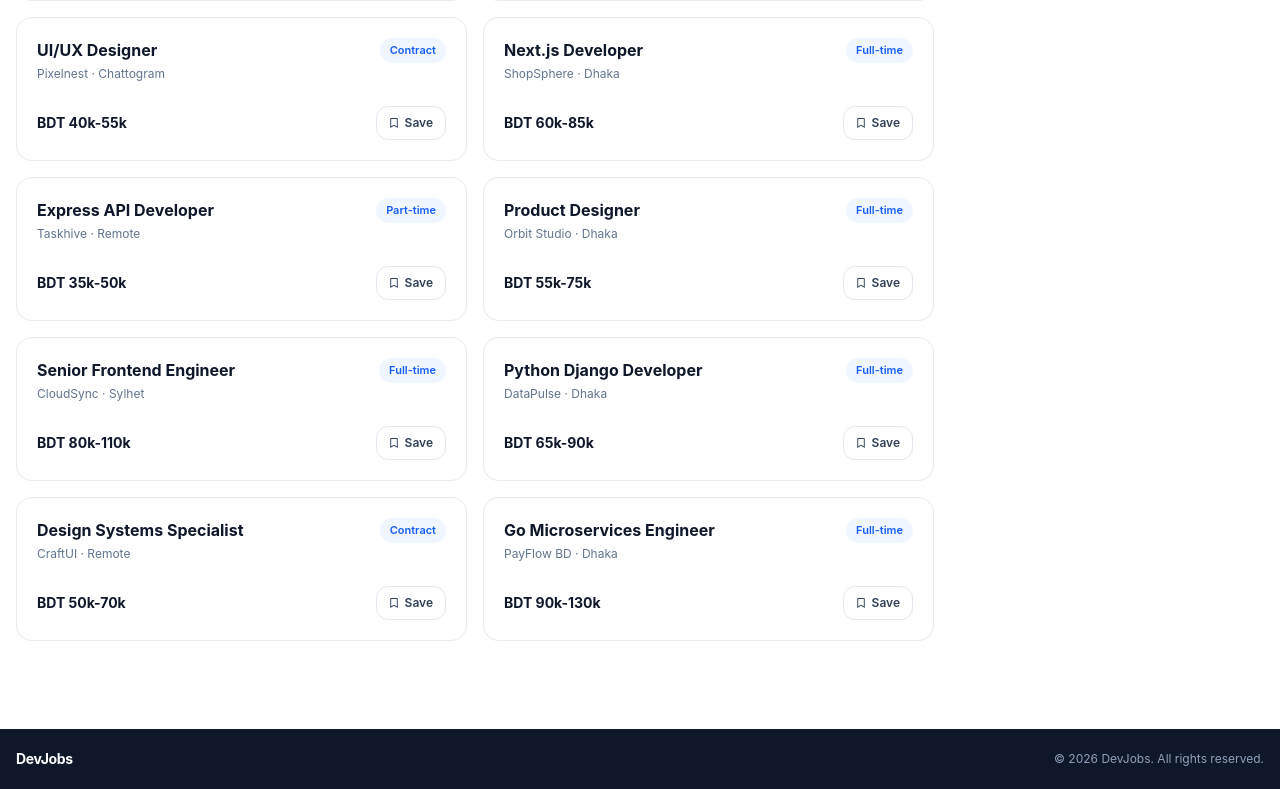
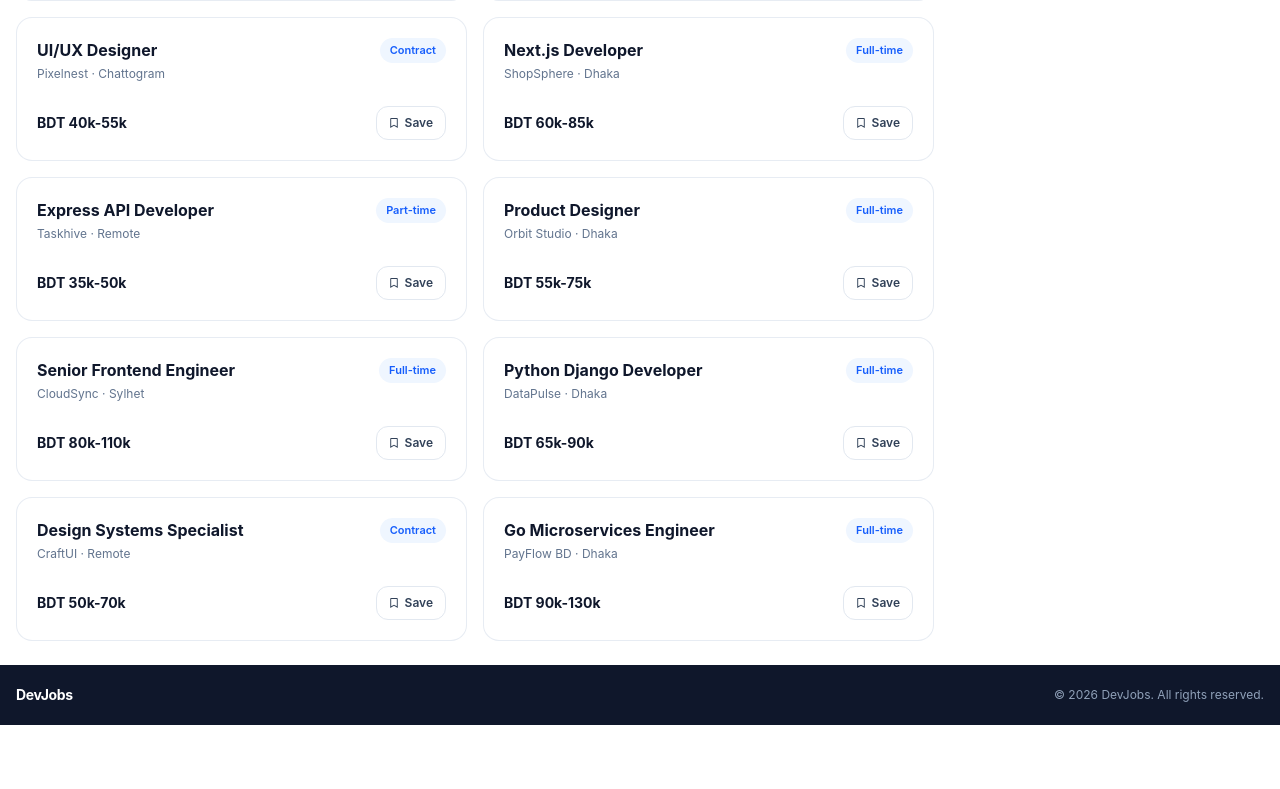
Before and after one commit to masudbuilds/my-react-app, a React (Vite) app: page / in a window 1280 px wide. Shown: the part 497-1286 px from the top of the page. After the commit the page ends 1222 px from the top, so only its background shows below. Built offline with nearby package versions, Linux system fonts and the light colour scheme.

Commit message:
fix: adjust Footer component positioning and wrap MainComponents return in a div

```diff
--- a/src/components/Footer.tsx
+++ b/src/components/Footer.tsx
@@ -1,6 +1,6 @@
 const Footer = () => {
   return (
-    <footer className="bg-slate-900 text-white py-5 mt-16">
+    <footer className="mt-auto bg-slate-900 py-5 text-white">
       <div className="container mx-auto px-4 flex flex-col sm:flex-row items-center justify-between gap-2">
         <p className="font-bold text-sm tracking-tight">DevJobs</p>
         <p className="text-xs text-slate-400">
--- a/src/components/MainComponents.tsx
+++ b/src/components/MainComponents.tsx
@@ -30,7 +30,7 @@ export function MainComponents({ jobsPromise }: MainComponentsProps) {
     }
   };
   return (
-    <>
+    <div className="flex min-h-screen flex-col">
       <Navbar savedJobs={savedJobs} />
       <FilterSection handleTabChange={handleTabChange} />
       <JobSection
@@ -39,6 +39,6 @@ export function MainComponents({ jobsPromise }: MainComponentsProps) {
         setSavedJobs={setSavedJobs}
       />
       <Footer />
-    </>
+    </div>
   );
 }
```
